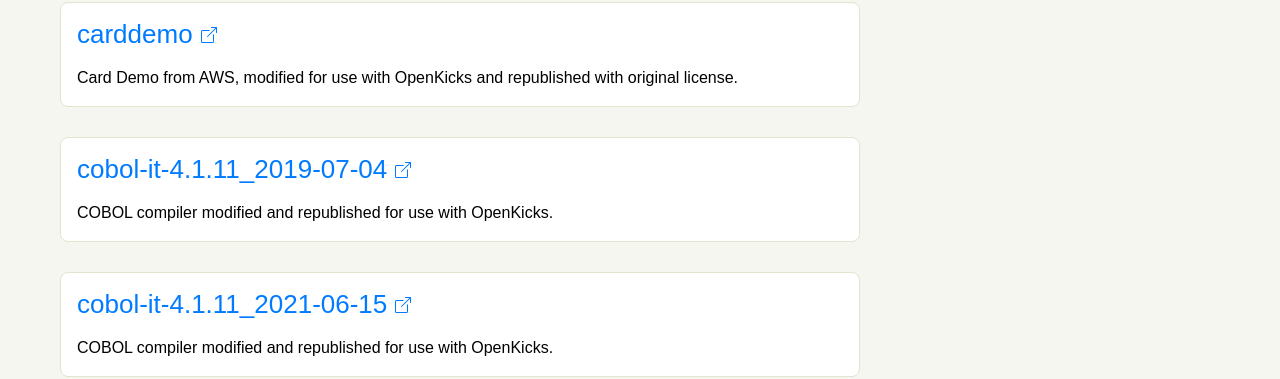
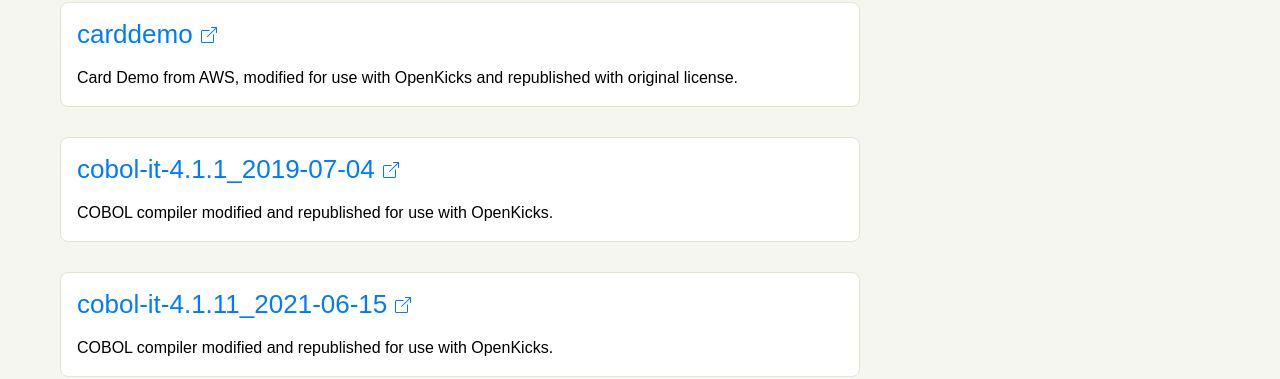
Before and after one commit to replatformtech/replatformtech.github.io, a Jekyll site: the page built from index.html, in a window 1280 px wide. Shown: the part 541-920 px from the top of the page. Built offline with Jekyll 4.4.1, drawn with Linux system fonts in a browser that asks for light colours.

Commit message:
Fixed repo name.

```diff
--- a/_data/repositories.yml
+++ b/_data/repositories.yml
@@ -11,8 +11,8 @@
   - name: "carddemo"
     url: "https://github.com/replatformtech/carddemo"
     description: "Card Demo from AWS, modified for use with OpenKicks and republished with original license."
-  - name: "cobol-it-4.1.11_2019-07-04"
-    url: "https://github.com/replatformtech/cobol-it-4.1.11_2019-07-04"
+  - name: "cobol-it-4.1.1_2019-07-04"
+    url: "https://github.com/replatformtech/cobol-it-4.1.1_2019-07-04"
     description: "COBOL compiler modified and republished for use with OpenKicks."
   - name: "cobol-it-4.1.11_2021-06-15"
     url: "https://github.com/replatformtech/cobol-it-4.1.11_2021-06-15"
```
